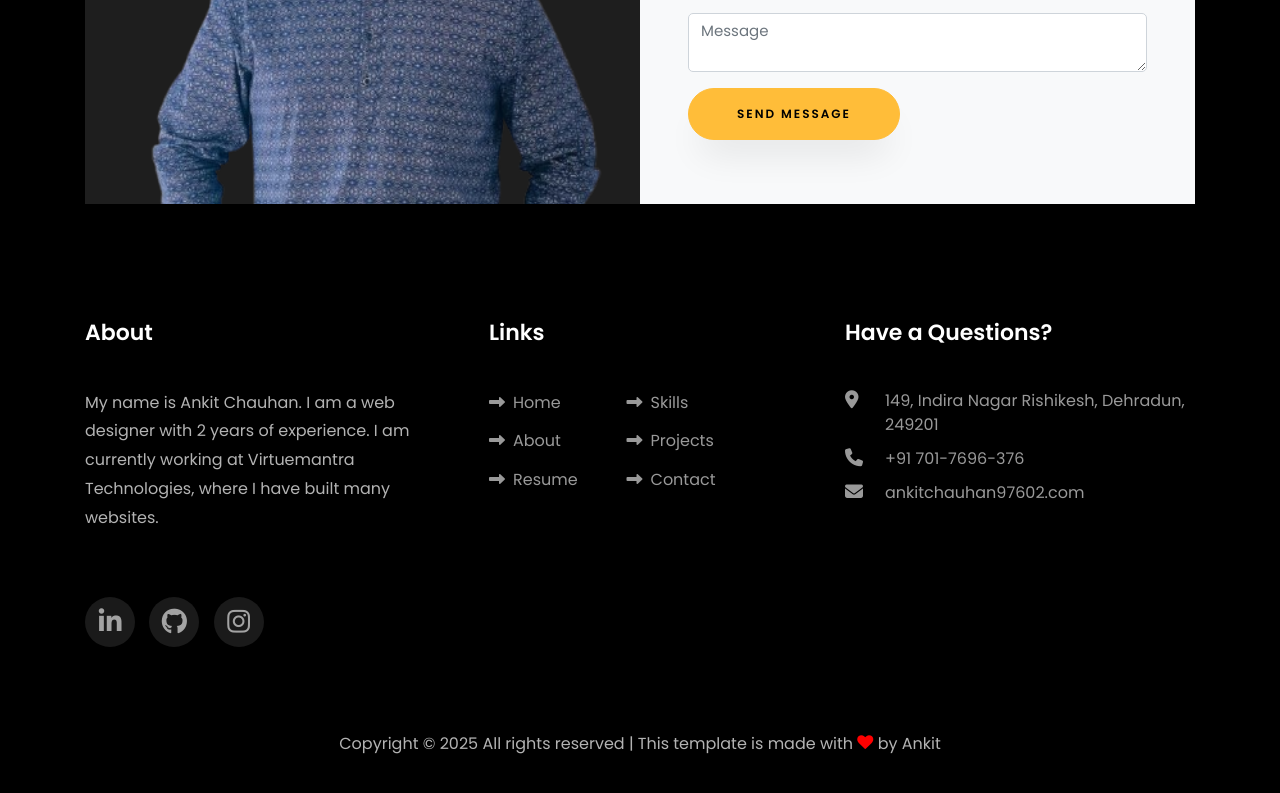
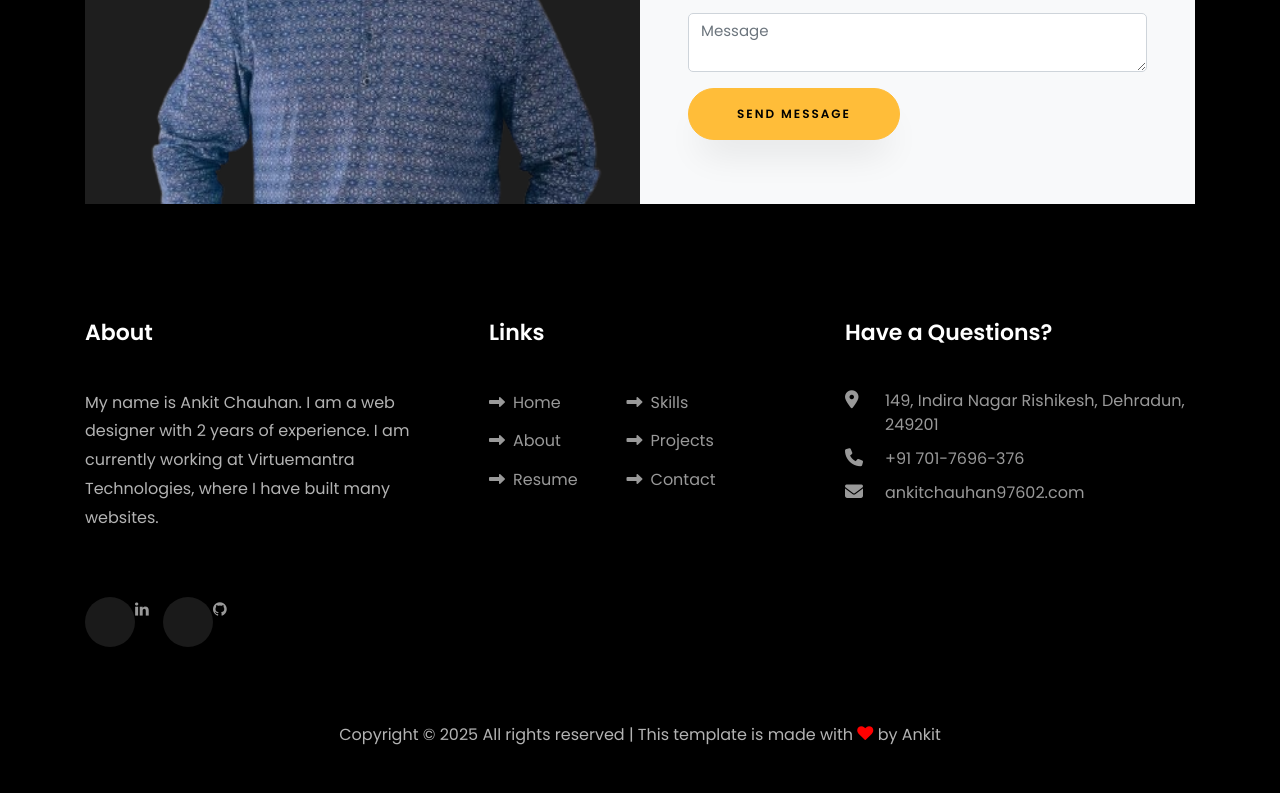
Before and after one commit to Ankit-raj-put/ankitportfolio, a plain HTML site: page index.html in a window 1280 px wide. Shown: the part 6300-7093 px from the top of the page. Drawn offline with Linux system fonts and the light colour scheme; files whose address does not match are found by name; a web font is replaced by a local one.

Commit message:
index.html

```diff
--- a/index.html
+++ b/index.html
@@ -457,9 +457,8 @@
 						<p>My name is Ankit Chauhan. I am a web designer with 2 years of experience. I am currently
 							working at Virtuemantra Technologies, where I have built many websites.</p>
 						<ul class="ftco-footer-social list-unstyled float-md-left float-lft mt-5">
-							<li class="ftco-animate"><a href="www.linkedin.com/in/ankit-chauhan-332aa6286" target="_blank"><span class="icon-linkedin"></span></a></li>
-							<li class="ftco-animate"><a href="https://github.com/Ankit-raj-put" target="_blank"><span class="icon-github"></span></a></li>
-							<li class="ftco-animate"><a href="#" target="_blank"><span class="icon-instagram"></span></a></li>
+							<li class="ftco-animate"><span class="icon-linkedin"><a href="www.linkedin.com/in/ankit-chauhan-332aa6286" target="_blank"></a></span></li>
+							<li class="ftco-animate"><span class="icon-github"><a href="https://github.com/Ankit-raj-put" target="_blank"></a></span></li>
 						</ul>
 					</div>
 				</div>
```
